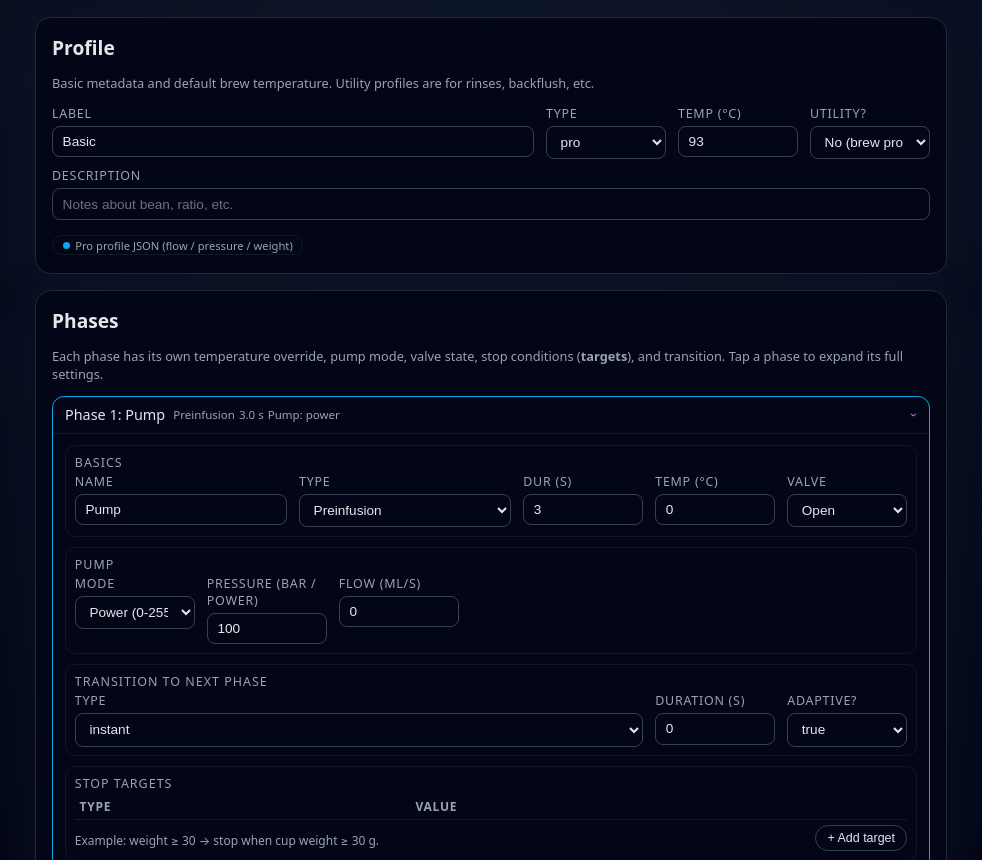
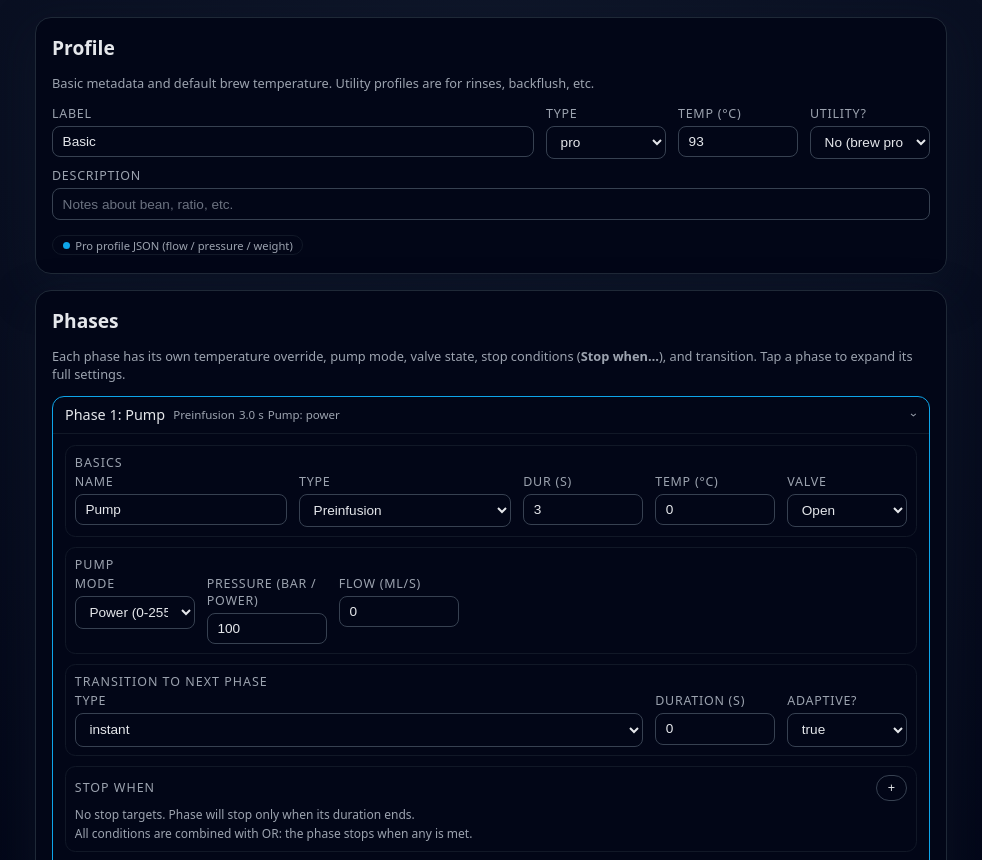
Before and after one commit to Estabondotcom/gaggimate-profile-generator, a plain HTML site: page index.html in a window 1280 px wide. Shown: the part 92-952 px from the top of the page, without its empty margins (149-1131 px from the left). Drawn offline with nearby package versions, Linux system fonts and the light colour scheme.

```diff
--- a/index.html
+++ b/index.html
@@ -326,52 +326,93 @@
       padding: 0.5rem 0.55rem 0.55rem;
     }
 
-    /* Targets table */
-
-    .targets-table {
-      width: 100%;
-      border-collapse: collapse;
+    /* ---- Stop-when targets UI ---- */
+
+    .targets-header-row {
+      display: flex;
+      align-items: center;
+      justify-content: space-between;
+      gap: 0.4rem;
+      margin-bottom: 0.25rem;
+    }
+
+    .targets-header-row .phase-section-title {
+      margin-bottom: 0;
+    }
+
+    .targets-container {
+      display: flex;
+      flex-direction: column;
+      gap: 0.35rem;
+    }
+
+    .target-row {
+      border-radius: 0.6rem;
+      border: 1px solid #111827;
+      padding: 0.4rem 0.55rem 0.5rem;
+      background: #020617;
+    }
+
+    .target-row-header {
+      display: flex;
+      align-items: center;
+      gap: 0.4rem;
+      margin-bottom: 0.25rem;
+    }
+
+    .target-row-header label {
+      margin-bottom: 0;
+      font-size: 0.72rem;
+    }
+
+    .target-row-header select {
+      flex: 1;
       font-size: 0.82rem;
-    }
-
-    .targets-table th,
-    .targets-table td {
-      padding: 0.25rem 0.3rem;
-      text-align: left;
-    }
-
-    .targets-table th {
-      font-size: 0.75rem;
-      text-transform: uppercase;
-      letter-spacing: 0.06em;
+      padding: 0.3rem 0.45rem;
+    }
+
+    .target-row-body {
+      display: flex;
+      flex-direction: column;
+      gap: 0.15rem;
+    }
+
+    .target-value-wrap {
+      display: flex;
+      align-items: center;
+      gap: 0.35rem;
+    }
+
+    .target-unit {
+      font-size: 0.8rem;
       color: var(--text-muted);
-      border-bottom: 1px solid #111827;
-    }
-
-    .targets-table td:last-child {
-      width: 1%;
       white-space: nowrap;
     }
 
-    .targets-table input,
-    .targets-table select {
-      font-size: 0.8rem;
-      padding: 0.32rem 0.45rem;
+    .target-or {
+      display: flex;
+      align-items: center;
+      justify-content: center;
+      gap: 0.35rem;
+      font-size: 0.7rem;
+      color: var(--text-muted);
+      margin: 0.15rem 0;
+    }
+
+    .target-or-line {
+      flex: 1;
+      height: 1px;
+      background: #111827;
+    }
+
+    .target-or-text {
+      letter-spacing: 0.08em;
     }
 
     .targets-help {
       font-size: 0.75rem;
       color: var(--text-muted);
-      margin-top: 0.35rem;
-    }
-
-    .targets-buttons {
-      display: flex;
-      justify-content: space-between;
-      align-items: center;
-      margin-top: 0.3rem;
-      gap: 0.4rem;
-      flex-wrap: wrap;
+      margin-top: 0.1rem;
     }
 
     .json-actions {
@@ -482,7 +523,7 @@
       <h2>Phases</h2>
       <p class="small">
         Each phase has its own temperature override, pump mode, valve state, stop conditions
-        (<strong>targets</strong>), and transition. Tap a phase to expand its full settings.
+        (<strong>Stop when…</strong>), and transition. Tap a phase to expand its full settings.
       </p>
 
       <div id="phases-list" class="phases-list"></div>
@@ -568,7 +609,8 @@
             {
               type: "volumetric",
               operator: "gte",
-              value: 36
+              value: 36,
+              _displayKey: "weight"
             }
           ]
         }
@@ -603,13 +645,67 @@
       { value: "other", label: "Other" },
     ];
 
-    const TargetTypes = [
-      // value stays "volumetric" for compatibility; label is "weight" in UI
-      { value: "volumetric", label: "weight" },
-      { value: "time", label: "time (seconds)" },
-      { value: "pressure", label: "pressure" },
-      { value: "flow", label: "flow" },
+    // Display modes for the "Stop when" UI
+    const TargetDisplayModes = [
+      {
+        key: "water",
+        label: "Water drawn",
+        type: "volumetric",
+        operator: "gte",
+        unit: "ml",
+      },
+      {
+        key: "weight",
+        label: "Weight reached",
+        type: "volumetric",
+        operator: "gte",
+        unit: "g",
+      },
+      {
+        key: "pressureAbove",
+        label: "Pressure above",
+        type: "pressure",
+        operator: "gte",
+        unit: "bar",
+      },
+      {
+        key: "pressureBelow",
+        label: "Pressure below",
+        type: "pressure",
+        operator: "lte",
+        unit: "bar",
+      },
+      {
+        key: "flowAbove",
+        label: "Flow above",
+        type: "flow",
+        operator: "gte",
+        unit: "ml/s",
+      },
+      {
+        key: "flowBelow",
+        label: "Flow below",
+        type: "flow",
+        operator: "lte",
+        unit: "ml/s",
+      },
     ];
+
+    function findModeForTarget(target) {
+      if (!target) return TargetDisplayModes[1]; // default to weight
+
+      if (target._displayKey) {
+        const byKey = TargetDisplayModes.find(
+          (m) => m.key === target._displayKey
+        );
+        if (byKey) return byKey;
+      }
+
+      const byTypeOp = TargetDisplayModes.find(
+        (m) => m.type === target.type && m.operator === target.operator
+      );
+      return byTypeOp || TargetDisplayModes[1];
+    }
 
     let profile = null;
     let chart = null;
@@ -999,68 +1095,75 @@
         transSection.appendChild(transRow);
         body.appendChild(transSection);
 
-        // --- Targets ---
+        // --- Stop when (targets) ---
         const targetsSection = document.createElement("div");
         targetsSection.className = "phase-section";
+
+        const headerRow = document.createElement("div");
+        headerRow.className = "targets-header-row";
+
         const targetsTitle = document.createElement("div");
         targetsTitle.className = "phase-section-title";
-        targetsTitle.textContent = "Stop targets";
-        targetsSection.appendChild(targetsTitle);
-
-        const table = document.createElement("table");
-        table.className = "targets-table";
-        const thead = document.createElement("thead");
-        thead.innerHTML = "<tr><th>Type</th><th>Value</th><th></th></tr>";
-        const tbody = document.createElement("tbody");
-        table.appendChild(thead);
-        table.appendChild(tbody);
-        targetsSection.appendChild(table);
+        targetsTitle.textContent = "Stop when";
+        headerRow.appendChild(targetsTitle);
+
+        const addTargetBtn = document.createElement("button");
+        addTargetBtn.className = "btn btn-sm";
+        addTargetBtn.type = "button";
+        addTargetBtn.textContent = "+";
+        headerRow.appendChild(addTargetBtn);
+
+        targetsSection.appendChild(headerRow);
+
+        const targetsContainer = document.createElement("div");
+        targetsContainer.className = "targets-container";
+        targetsSection.appendChild(targetsContainer);
+
+        const helpText = document.createElement("div");
+        helpText.className = "targets-help";
+        helpText.textContent =
+          "All conditions are combined with OR: the phase stops when any is met.";
+        targetsSection.appendChild(helpText);
 
         function renderTargetsForPhase() {
           const targets = phase.targets || [];
-          tbody.innerHTML = "";
+          targetsContainer.innerHTML = "";
+
+          if (!targets.length) {
+            const empty = document.createElement("div");
+            empty.className = "targets-help";
+            empty.textContent =
+              "No stop targets. Phase will stop only when its duration ends.";
+            targetsContainer.appendChild(empty);
+            return;
+          }
+
           targets.forEach((target, tIndex) => {
-            // Always enforce gte operator in JSON
-            target.operator = "gte";
-
-            const tr = document.createElement("tr");
-
-            // Type
-            const tdType = document.createElement("td");
-            const typeSelect = document.createElement("select");
-            TargetTypes.forEach((tt) => {
+            const modeForTarget = findModeForTarget(target);
+            target.type = modeForTarget.type;
+            target.operator = modeForTarget.operator;
+            target._displayKey = modeForTarget.key;
+
+            const row = document.createElement("div");
+            row.className = "target-row";
+
+            const rowHeader = document.createElement("div");
+            rowHeader.className = "target-row-header";
+
+            const condLabel = document.createElement("label");
+            condLabel.textContent = "Condition";
+            rowHeader.appendChild(condLabel);
+
+            const condSelect = document.createElement("select");
+            TargetDisplayModes.forEach((m) => {
               const opt = document.createElement("option");
-              opt.value = tt.value;
-              opt.textContent = tt.label;
-              if (target.type === tt.value) opt.selected = true;
-              typeSelect.appendChild(opt);
+              opt.value = m.key;
+              opt.textContent = m.label;
+              if (m.key === modeForTarget.key) opt.selected = true;
+              condSelect.appendChild(opt);
             });
-            typeSelect.addEventListener("change", () => {
-              target.type = typeSelect.value;
-              target.operator = "gte";
-              updateJsonAndChart();
-            });
-            tdType.appendChild(typeSelect);
-            tr.appendChild(tdType);
-
-            // Value
-            const tdVal = document.createElement("td");
-            const valInput = document.createElement("input");
-            valInput.type = "number";
-            valInput.step = "0.1";
-            valInput.value =
-              typeof target.value === "number" ? target.value : 0;
-            valInput.addEventListener("input", () => {
-              const v = parseFloat(valInput.value);
-              target.value = isNaN(v) ? 0 : v;
-              target.operator = "gte";
-              updateJsonAndChart();
-            });
-            tdVal.appendChild(valInput);
-            tr.appendChild(tdVal);
-
-            // Delete button
-            const tdDel = document.createElement("td");
+            rowHeader.appendChild(condSelect);
+
             const delBtn = document.createElement("button");
             delBtn.className = "btn btn-sm btn-danger";
             delBtn.type = "button";
@@ -1070,41 +1173,76 @@
               renderTargetsForPhase();
               updateJsonAndChart();
             });
-            tdDel.appendChild(delBtn);
-            tr.appendChild(tdDel);
-
-            tbody.appendChild(tr);
+            rowHeader.appendChild(delBtn);
+
+            row.appendChild(rowHeader);
+
+            const rowBody = document.createElement("div");
+            rowBody.className = "target-row-body";
+
+            const valueLabel = document.createElement("label");
+            valueLabel.textContent = "Value";
+            rowBody.appendChild(valueLabel);
+
+            const valueWrap = document.createElement("div");
+            valueWrap.className = "target-value-wrap";
+
+            const valInput = document.createElement("input");
+            valInput.type = "number";
+            valInput.step = "0.1";
+            valInput.value =
+              typeof target.value === "number" ? target.value : 0;
+            valInput.addEventListener("input", () => {
+              const v = parseFloat(valInput.value);
+              target.value = isNaN(v) ? 0 : v;
+              updateJsonAndChart();
+            });
+            valueWrap.appendChild(valInput);
+
+            const unitSpan = document.createElement("span");
+            unitSpan.className = "target-unit";
+            unitSpan.textContent = modeForTarget.unit;
+            valueWrap.appendChild(unitSpan);
+
+            rowBody.appendChild(valueWrap);
+            row.appendChild(rowBody);
+
+            condSelect.addEventListener("change", () => {
+              const selectedMode =
+                TargetDisplayModes.find((m) => m.key === condSelect.value) ||
+                TargetDisplayModes[1];
+              target._displayKey = selectedMode.key;
+              target.type = selectedMode.type;
+              target.operator = selectedMode.operator;
+              unitSpan.textContent = selectedMode.unit;
+              updateJsonAndChart();
+            });
+
+            targetsContainer.appendChild(row);
+
+            if (tIndex < targets.length - 1) {
+              const orDivider = document.createElement("div");
+              orDivider.className = "target-or";
+              orDivider.innerHTML =
+                '<span class="target-or-line"></span><span class="target-or-text">OR</span><span class="target-or-line"></span>';
+              targetsContainer.appendChild(orDivider);
+            }
           });
         }
 
         renderTargetsForPhase();
 
-        const targetsFooter = document.createElement("div");
-        targetsFooter.className = "targets-buttons";
-
-        const helpText = document.createElement("div");
-        helpText.className = "targets-help";
-        helpText.textContent =
-          "Example: weight ≥ 30 → stop when cup weight ≥ 30 g.";
-
-        const addTargetBtn = document.createElement("button");
-        addTargetBtn.className = "btn btn-sm";
-        addTargetBtn.type = "button";
-        addTargetBtn.textContent = "+ Add target";
         addTargetBtn.addEventListener("click", () => {
           phase.targets = phase.targets || [];
           phase.targets.push({
-            type: "volumetric", // shown as "weight" in UI
+            type: "volumetric",
             operator: "gte",
             value: 30,
+            _displayKey: "weight",
           });
           renderTargetsForPhase();
           updateJsonAndChart();
         });
-
-        targetsFooter.appendChild(helpText);
-        targetsFooter.appendChild(addTargetBtn);
-        targetsSection.appendChild(targetsFooter);
 
         body.appendChild(targetsSection);
 
@@ -1132,6 +1270,14 @@
     // --------------------------- JSON & chart ---------------------------------
     function buildExportJson() {
       const exportProfile = JSON.parse(JSON.stringify(profile));
+      // strip UI-only keys
+      if (exportProfile.phases) {
+        exportProfile.phases.forEach((p) => {
+          (p.targets || []).forEach((t) => {
+            delete t._displayKey;
+          });
+        });
+      }
       delete exportProfile.id;
       delete exportProfile.selected;
       delete exportProfile.favorite;
```
